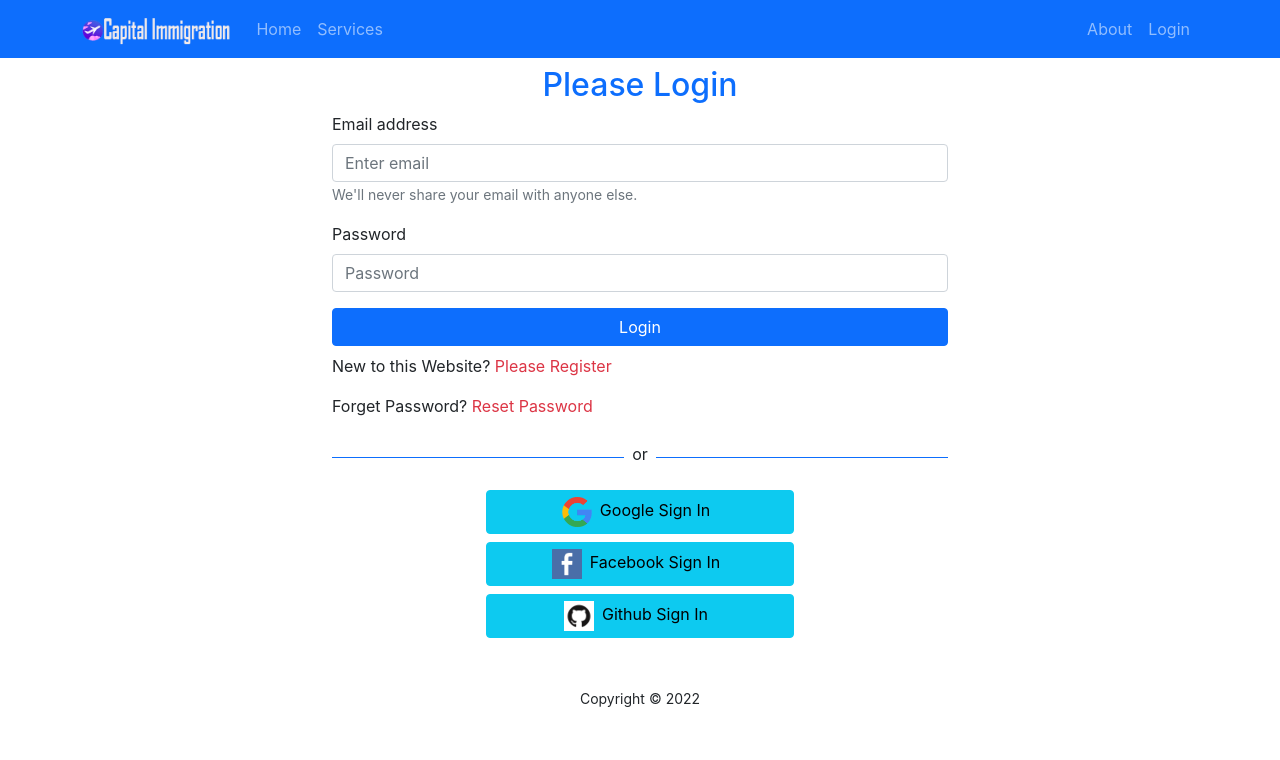
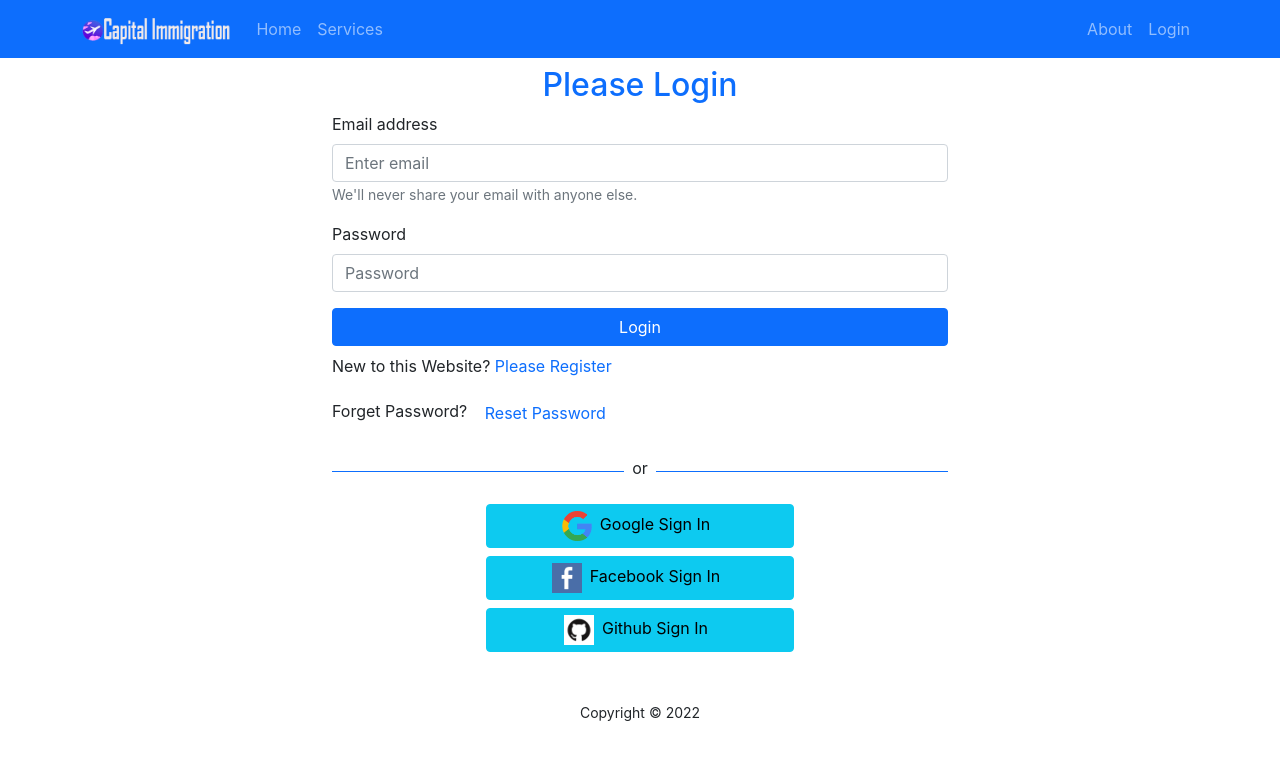
Before and after one commit to MdMostaqAhmed/immigration-service, a React (Create React App) app: page /login in a window 1280 px wide. Shown: the top 760 px of the page. Built offline with nearby package versions, Linux system fonts and the light colour scheme; no server answers.

Commit message:
use toast

```diff
--- a/package.json
+++ b/package.json
@@ -14,6 +14,7 @@
     "react-firebase-hooks": "^5.0.3",
     "react-router-dom": "^6.3.0",
     "react-scripts": "5.0.1",
+    "react-toastify": "^9.0.1",
     "web-vitals": "^2.1.4"
   },
   "scripts": {
--- a/src/Pages/Login/Login/Login.js
+++ b/src/Pages/Login/Login/Login.js
@@ -7,7 +7,10 @@ import {
 } from "react-firebase-hooks/auth";
 import { Link, useLocation, useNavigate } from "react-router-dom";
 import auth from "../../../firebase.init";
+import Loading from "../../Shared/Loading/Loading";
 import SocialLogin from "../SocialLogin/SocialLogin";
+import { ToastContainer, toast } from "react-toastify";
+import "react-toastify/dist/ReactToastify.css";
 
 const Login = () => {
   const emailRef = useRef("");
@@ -38,13 +41,21 @@ const Login = () => {
   const [sendPasswordResetEmail, sending] = useSendPasswordResetEmail(auth);
   const resetPassword = async () => {
     const email = emailRef.current.value;
-    await sendPasswordResetEmail(email);
-    alert("Send email");
+    if (email) {
+      await sendPasswordResetEmail(email);
+      toast("Send email");
+    } else {
+      toast("Please enter your email address");
+    }
   };
 
   let errorElement;
   if (error) {
     errorElement = <p className="text-danger">Error: {error?.message}</p>;
+  }
+
+  if (loading || sending) {
+    return <Loading></Loading>;
   }
 
   return (
@@ -82,7 +93,7 @@ const Login = () => {
         New to this Website?{" "}
         <Link
           to="/register"
-          className="text-danger pe-auto text-decoration-none"
+          className="text-primary pe-auto text-decoration-none"
           onClick={navigateRegister}
         >
           Please Register
@@ -90,15 +101,15 @@ const Login = () => {
       </p>
       <p>
         Forget Password?{" "}
-        <Link
-          to="/register"
-          className="text-danger pe-auto text-decoration-none"
+        <button
+          className="btn btn-link text-primary pe-auto text-decoration-none"
           onClick={resetPassword}
         >
           Reset Password
-        </Link>
+        </button>
       </p>
       <SocialLogin></SocialLogin>
+      <ToastContainer />
     </div>
   );
 };
--- a/src/Pages/Login/Register/Register.js
+++ b/src/Pages/Login/Register/Register.js
@@ -1,34 +1,35 @@
 import React, { useState } from "react";
 import { Link, useNavigate } from "react-router-dom";
 import "./Register.css";
-import { useCreateUserWithEmailAndPassword } from "react-firebase-hooks/auth";
+import {
+  useCreateUserWithEmailAndPassword,
+  useUpdateProfile,
+} from "react-firebase-hooks/auth";
 import auth from "../../../firebase.init";
 import SocialLogin from "../SocialLogin/SocialLogin";
+import Loading from "../../Shared/Loading/Loading";
 
 const Register = () => {
   const [createUserWithEmailAndPassword, user, loading, error] =
     useCreateUserWithEmailAndPassword(auth, { sendEmailVerification: true });
+
+  const [updateProfile, updating, error1] = useUpdateProfile(auth);
 
   const navigate = useNavigate();
   const navigateLogin = () => {
     navigate("/login");
   };
 
-  if (user) {
-    navigate("/home");
-  }
-
-  const handleRegister = (event) => {
+  const handleRegister = async (event) => {
     event.preventDefault();
     const name = event.target.name.value;
     const email = event.target.email.value;
     const password = event.target.password.value;
 
-    createUserWithEmailAndPassword(email, password);
-
-    if (agree) {
-      createUserWithEmailAndPassword(email, password);
-    }
+    await createUserWithEmailAndPassword(email, password);
+    await updateProfile({ displayName: name });
+    alert("Update profile");
+    navigate("/home");
   };
 
   const [agree, setAgree] = useState(false);
--- a/src/Pages/Login/RequireAuth/RequireAuth.js
+++ b/src/Pages/Login/RequireAuth/RequireAuth.js
@@ -2,10 +2,14 @@ import React from "react";
 import { useAuthState } from "react-firebase-hooks/auth";
 import { Navigate, useLocation } from "react-router-dom";
 import auth from "../../../firebase.init";
+import Loading from "../../Shared/Loading/Loading";
 
 const RequireAuth = ({ children }) => {
-  const [user] = useAuthState(auth);
+  const [user, loading] = useAuthState(auth);
   const location = useLocation();
+  if (loading) {
+    return <Loading></Loading>;
+  }
   if (!user) {
     return <Navigate to="/login" state={{ from: location }} />;
   }
--- a/src/Pages/Login/SocialLogin/SocialLogin.js
+++ b/src/Pages/Login/SocialLogin/SocialLogin.js
@@ -8,6 +8,7 @@ import {
 } from "react-firebase-hooks/auth";
 import auth from "../../../firebase.init";
 import { useNavigate } from "react-router-dom";
+import Loading from "../../Shared/Loading/Loading";
 
 const SocialLogin = () => {
   const [signInWithGoogle, user, loading, error] = useSignInWithGoogle(auth);
@@ -26,6 +27,10 @@ const SocialLogin = () => {
 
   if (user || user1) {
     navigate("/home");
+  }
+
+  if (loading || loading1) {
+    return <Loading></Loading>;
   }
 
   return (
--- /dev/null
+++ b/src/Pages/Shared/Loading/Loading.js
@@ -0,0 +1,11 @@
+import React from "react";
+
+const Loading = () => {
+  return (
+    <div className="d-flex justify-content-center mt-5">
+      <h3>Please wait. Loading...</h3>
+    </div>
+  );
+};
+
+export default Loading;
```
Also changed, not shown: 1 other file (tests, documents, lock files or other folders).
